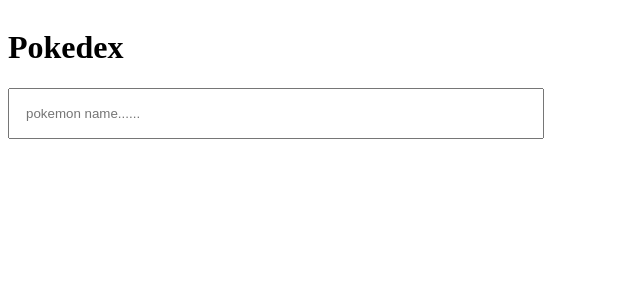
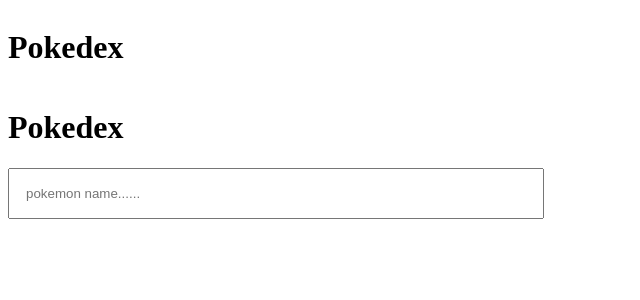
Before and after one commit to khu29shi/Project_Pokedex_using_React, a React (Vite) app in the folder Pokedex/: page / in a window 1280 px wide. Shown: the top 300 px of the page, without its empty margins (0-640 px from the left). Built offline with nearby package versions, Linux system fonts and the light colour scheme.

Commit message:
added some changes

```diff
--- a/Pokedex/src/components/Pokedex/Pokedex.jsx
+++ b/Pokedex/src/components/Pokedex/Pokedex.jsx
@@ -5,6 +5,7 @@
   return (
     <div className="pokedex-wrapper">
       <h1>Pokedex</h1>
+      <h1 id="pokedex-heading">Pokedex</h1>
       <Search/>
     </div>
   )
```
